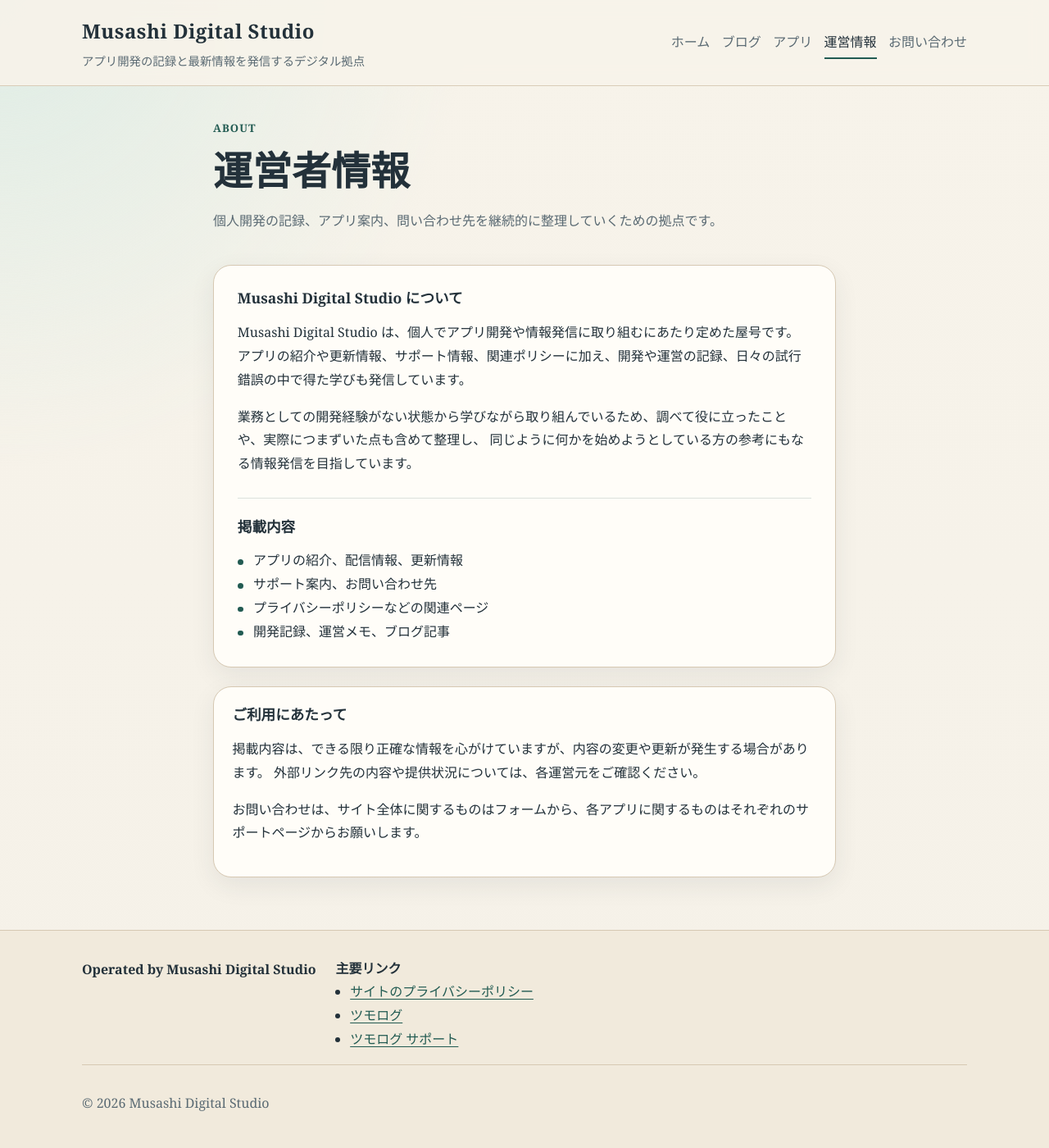
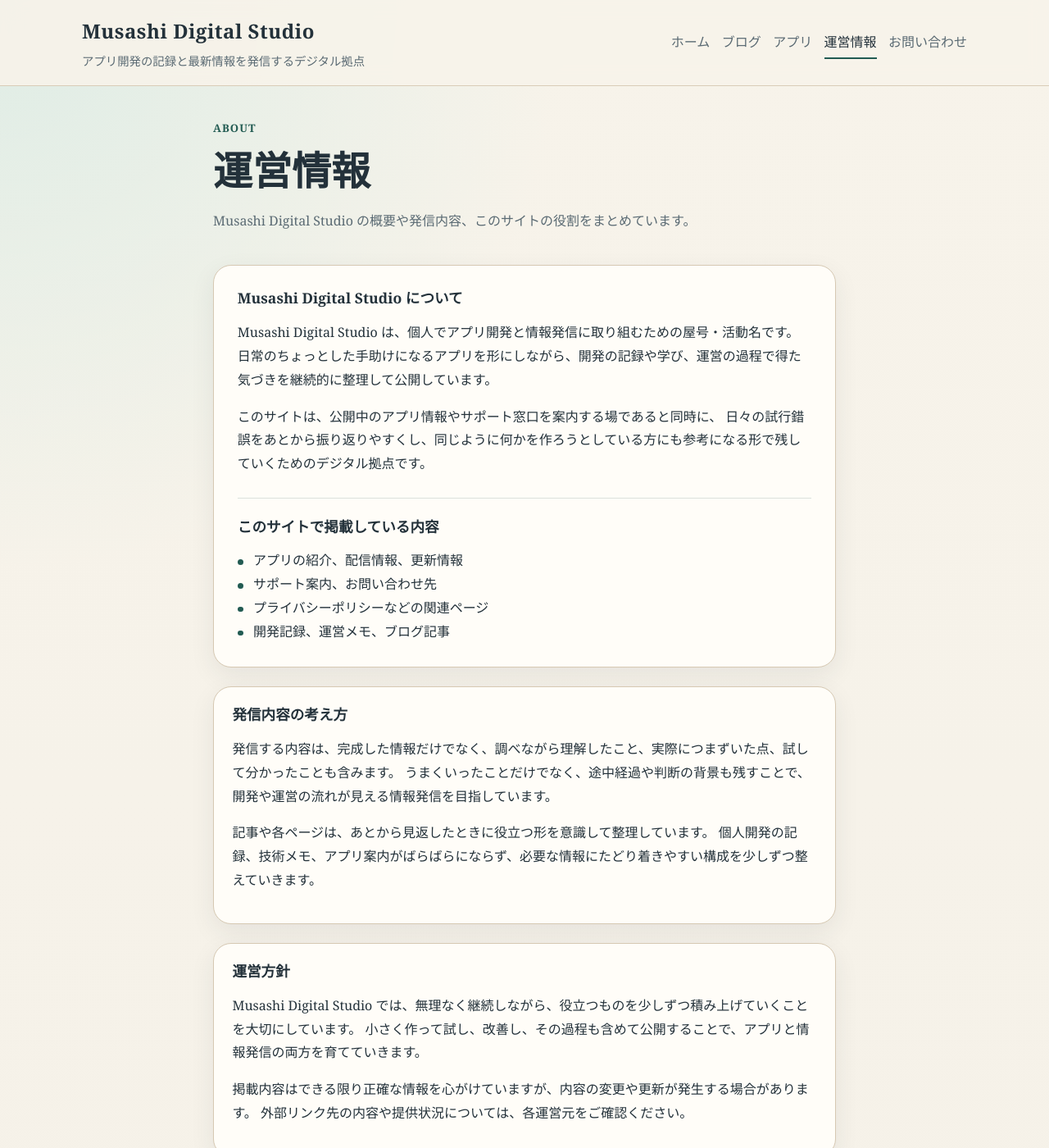
Before and after one commit to yasuhiro-toyoda/yasuhiro-toyoda.github.io, a Jekyll site: the page built from about/index.html, in a window 1280 px wide and 1400 px high. Shown: the whole window at 82% size. Built offline with Jekyll 4.4.1, drawn with Linux system fonts in a browser that asks for light colours; some of the changed text lies outside the part shown.

Commit message:
Refine about page and home about section

```diff
--- a/about/index.html
+++ b/about/index.html
@@ -1,27 +1,27 @@
 ---
 layout: default
-title: 運営者情報
-description: Musashi Digital Studio の運営方針と、このサイトの役割をまとめたページです。
+title: 運営情報
+description: Musashi Digital Studio の概要、発信内容、運営方針をまとめたページです。
 ---
 <section class="wrap prose about-page">
   <header class="page-header about-page__header">
     <p class="eyebrow">About</p>
-    <h1>運営者情報</h1>
-    <p class="muted">個人開発の記録、アプリ案内、問い合わせ先を継続的に整理していくための拠点です。</p>
+    <h1>運営情報</h1>
+    <p class="muted">Musashi Digital Studio の概要や発信内容、このサイトの役割をまとめています。</p>
   </header>
 
   <section class="info-card about-lead">
     <h2>Musashi Digital Studio について</h2>
     <p>
-      Musashi Digital Studio は、個人でアプリ開発や情報発信に取り組むにあたり定めた屋号です。
-      アプリの紹介や更新情報、サポート情報、関連ポリシーに加え、開発や運営の記録、日々の試行錯誤の中で得た学びも発信しています。
+      Musashi Digital Studio は、個人でアプリ開発と情報発信に取り組むための屋号・活動名です。
+      日常のちょっとした手助けになるアプリを形にしながら、開発の記録や学び、運営の過程で得た気づきを継続的に整理して公開しています。
     </p>
     <p>
-      業務としての開発経験がない状態から学びながら取り組んでいるため、調べて役に立ったことや、実際につまずいた点も含めて整理し、
-      同じように何かを始めようとしている方の参考にもなる情報発信を目指しています。
+      このサイトは、公開中のアプリ情報やサポート窓口を案内する場であると同時に、
+      日々の試行錯誤をあとから振り返りやすくし、同じように何かを作ろうとしている方にも参考になる形で残していくためのデジタル拠点です。
     </p>
     <section class="about-section">
-      <h2>掲載内容</h2>
+      <h2>このサイトで掲載している内容</h2>
       <ul class="list-plain about-list">
         <li>アプリの紹介、配信情報、更新情報</li>
         <li>サポート案内、お問い合わせ先</li>
@@ -32,13 +32,34 @@ description: Musashi Digital Studio の運営方針と、このサイトの役
   </section>
 
   <section class="info-card">
-    <h2>ご利用にあたって</h2>
+    <h2>発信内容の考え方</h2>
     <p>
-      掲載内容は、できる限り正確な情報を心がけていますが、内容の変更や更新が発生する場合があります。
+      発信する内容は、完成した情報だけでなく、調べながら理解したこと、実際につまずいた点、試して分かったことも含みます。
+      うまくいったことだけでなく、途中経過や判断の背景も残すことで、開発や運営の流れが見える情報発信を目指しています。
+    </p>
+    <p>
+      記事や各ページは、あとから見返したときに役立つ形を意識して整理しています。
+      個人開発の記録、技術メモ、アプリ案内がばらばらにならず、必要な情報にたどり着きやすい構成を少しずつ整えていきます。
+    </p>
+  </section>
+
+  <section class="info-card">
+    <h2>運営方針</h2>
+    <p>
+      Musashi Digital Studio では、無理なく継続しながら、役立つものを少しずつ積み上げていくことを大切にしています。
+      小さく作って試し、改善し、その過程も含めて公開することで、アプリと情報発信の両方を育てていきます。
+    </p>
+    <p>
+      掲載内容はできる限り正確な情報を心がけていますが、内容の変更や更新が発生する場合があります。
       外部リンク先の内容や提供状況については、各運営元をご確認ください。
     </p>
+  </section>
+
+  <section class="info-card">
+    <h2>お問い合わせについて</h2>
     <p>
-      お問い合わせは、サイト全体に関するものはフォームから、各アプリに関するものはそれぞれのサポートページからお願いします。
+      サイト全体に関するお問い合わせは、お問い合わせページから受け付けています。
+      各アプリに関するお問い合わせは、それぞれのサポートページをご利用ください。
     </p>
   </section>
 
```
Also changed, not shown: index.html (+6 -2 lines).
